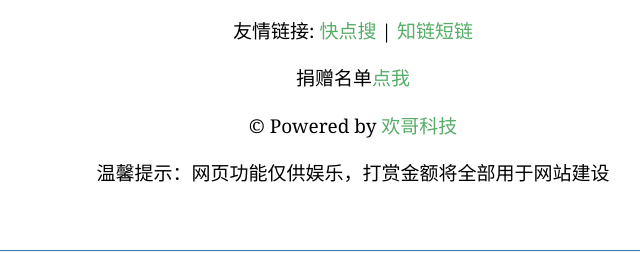
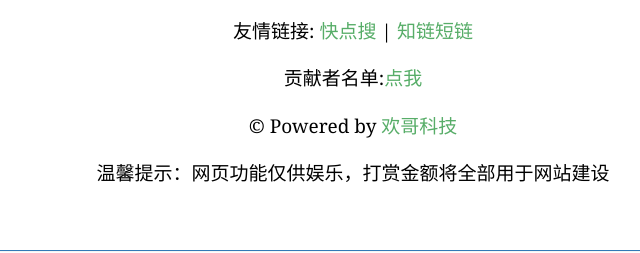
Before and after one commit to muzihuaner/yaofan, a plain HTML site: page index.html in a window 1280 px wide. Shown: the part 1067-1320 px from the top of the page, 287-927 px from the left. Drawn offline with nearby package versions, Linux system fonts and the light colour scheme.

Commit message:
Update index.html

```diff
--- a/index.html
+++ b/index.html
@@ -86,7 +86,7 @@ $(".shang_box").fadeToggle();
        </div>
       </center>
       <p style="text-align:center">友情链接: <a href="https://huangetech.github.io">快点搜</a> | <a href="https://zhiurl.cn">知链短链</a></p>
-      <p style="text-align:center">捐赠名单<a href="https://github.com/muzihuaner/sponsors">点我</a></p>
+      <p style="text-align:center">贡献者名单:<a href="https://github.com/muzihuaner/sponsors">点我</a></p>
       <p style="text-align:center">&copy; Powered by <a href="https://huangetech.github.io">欢哥科技</a></p>
       <p style="text-align:center">温馨提示：网页功能仅供娱乐，打赏金额将全部用于网站建设</p>
 
```
